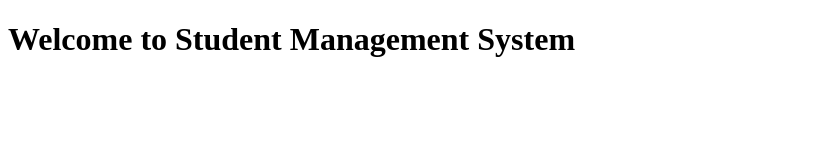
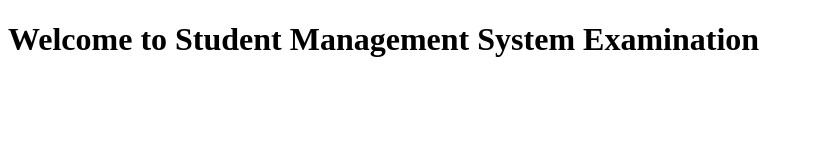
Before and after one commit to Suryaaa27/DevOpsLab, a plain HTML site: page index.html in a window 1280 px wide. Shown: the whole page, without its empty margins (0-814 px from the left). Drawn offline with Linux system fonts and the light colour scheme.

Commit message:
New Chnages

```diff
--- a/index.html
+++ b/index.html
@@ -7,7 +7,7 @@
   </head>
   <body>
     <main>
-      <h1>Welcome to Student Management System </h1>
+      <h1>Welcome to Student Management System Examination </h1>
     </main>
   </body>
 </html>
```
